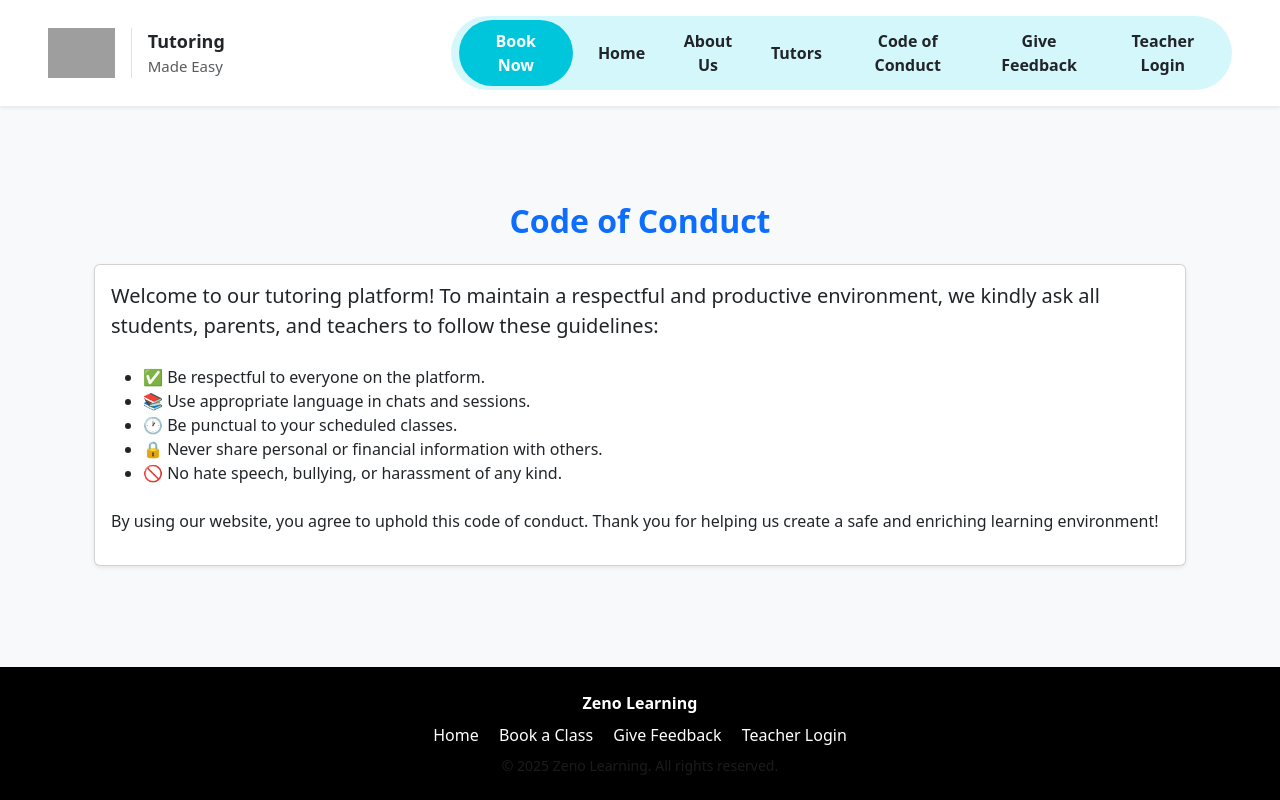
After one commit to parv-sr/zeno-web, a Django app: page /code-of-conduct/ in a window 1280 px wide. The commit adds this page. Run offline with Django 5.2, Linux system fonts and the light colour scheme; some libraries are stand-ins or nearby versions; grey boxes are pictures that could not be loaded.

Commit message:
code of conduct page added

```diff
--- /dev/null
+++ b/templates/code_of_conduct.html
@@ -0,0 +1,24 @@
+{% extends 'base.html' %}
+{% block title %}Code of Conduct{% endblock %}
+
+{% block content %}
+<div class="container my-5">
+  <h2 class="text-center text-primary fw-bold mb-4">Code of Conduct</h2>
+
+  <div class="card shadow-sm">
+    <div class="card-body">
+      <p class="lead">
+        Welcome to our tutoring platform! To maintain a respectful and productive environment, we kindly ask all students, parents, and teachers to follow these guidelines:
+      </p>
+      <ul class="mt-4">
+        <li>✅ Be respectful to everyone on the platform.</li>
+        <li>📚 Use appropriate language in chats and sessions.</li>
+        <li>🕐 Be punctual to your scheduled classes.</li>
+        <li>🔒 Never share personal or financial information with others.</li>
+        <li>🚫 No hate speech, bullying, or harassment of any kind.</li>
+      </ul>
+      <p class="mt-4">By using our website, you agree to uphold this code of conduct. Thank you for helping us create a safe and enriching learning environment!</p>
+    </div>
+  </div>
+</div>
+{% endblock %}
--- a/templates/partials/header.html
+++ b/templates/partials/header.html
@@ -18,6 +18,7 @@
           <a href="{% url 'home' %}" class="btn fw-semibold text-dark px-3 py-2 rounded-pill link-no-decoration">Home</a>
           <a href="{% url 'about_us' %}" class="btn fw-semibold text-dark px-3 py-2 rounded-pill link-no-decoration">About Us</a>
           <a href="{% url 'tutors' %}" class="btn fw-semibold text-dark px-3 py-2 rounded-pill link-no-decoration">Tutors</a>
+          <a href="{% url 'code_of_conduct' %}" class="btn fw-semibold text-dark px-3 py-2 rounded-pill link-no-decoration">Code of Conduct</a>
           <a href="{% url 'feedback' %}" class="btn fw-semibold text-dark px-3 py-2 rounded-pill link-no-decoration">Give Feedback</a>
           <a href="{% url 'teacher_login' %}" class="btn fw-semibold text-dark px-3 py-2 rounded-pill link-no-decoration">Teacher Login</a>
         </div>
--- a/zeno_web/urls.py
+++ b/zeno_web/urls.py
@@ -17,7 +17,7 @@ Including another URLconf
 
 from django.contrib import admin
 from django.urls import path, include
-from .views import home_view, about_us_view
+from .views import home_view, about_us_view, code_of_conduct
 
 urlpatterns = [
     path('admin/', admin.site.urls),
@@ -25,4 +25,5 @@ urlpatterns = [
     path('', include('bookings.urls')),
     path('users/', include('users.urls')),
     path('about/', about_us_view, name='about_us'),
+    path('code-of-conduct/', code_of_conduct, name='code_of_conduct'),
 ]
--- a/zeno_web/views.py
+++ b/zeno_web/views.py
@@ -8,3 +8,6 @@ def home_view(request):
 def about_us_view(request):
     subjects = Subject.objects.all()
     return render(request, 'about_us.html', {'subjects':subjects})
+
+def code_of_conduct(request):
+    return render(request, 'code_of_conduct.html')
```
